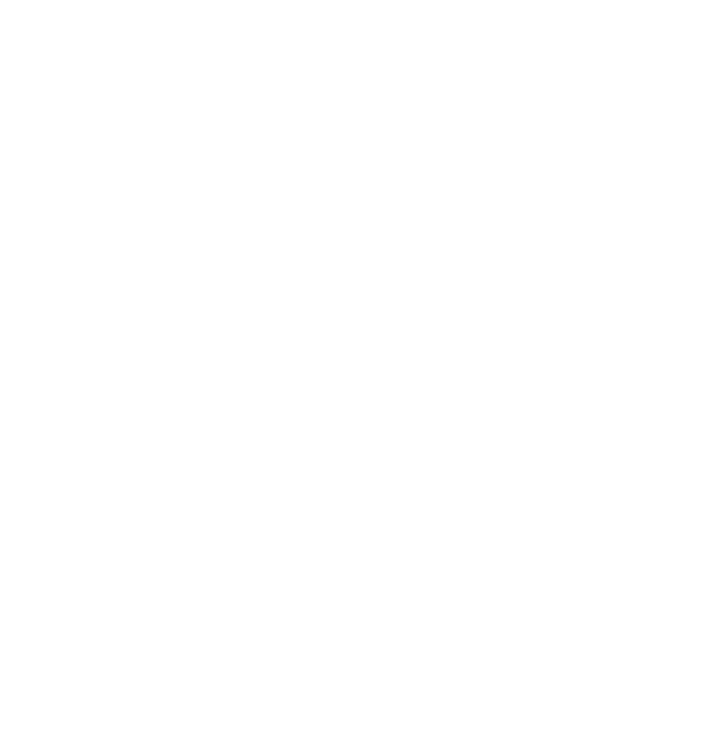
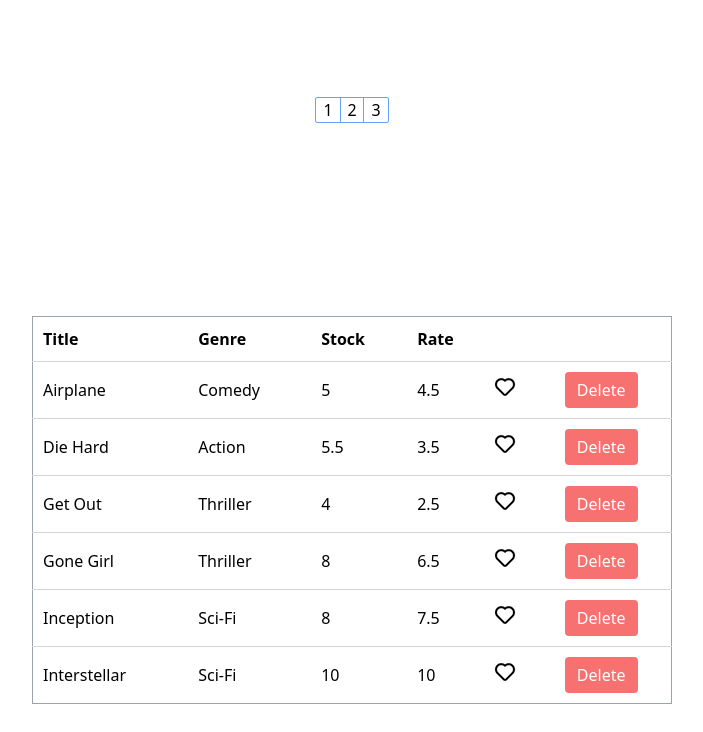
Before and after one commit to SaidxonXokimxonov/movie-app, a website with bundled scripts: page public/index.html in a window 1280 px wide. Shown: the whole page, without its empty margins (288-991 px from the left). Built offline with nearby package versions, Linux system fonts and the light colour scheme.

Commit message:
done table

```diff
--- a/public/index.html
+++ b/public/index.html
@@ -7,7 +7,6 @@
     <title>Movies</title>
     <script type="module" src="../build/index.js" defer></script>
   </head>
-  <body>
-
+  <body class="grid place-items-center h-[100vh]">
   </body>
 </html>
--- a/src/index.ts
+++ b/src/index.ts
@@ -0,0 +1,99 @@
+import { state } from './constants.js';
+
+const table = document.createElement('table');
+function createThead() {
+  table.classList.add('border', 'border-gray-400', 'text-left', 'w-[50%]');
+  const thead = document.createElement('thead');
+  const titleRow = document.createElement('tr');
+  const titles = ['Title', 'Genre', 'Stock', 'Rate'];
+
+  titles.forEach(text => {
+    const th = document.createElement('th');
+    th.textContent = text;
+    th.classList.add('p-[10px]', 'text-left');
+    titleRow.appendChild(th);
+  });
+
+  thead.appendChild(titleRow);
+  table.appendChild(thead);
+}
+
+function renderFunction() {
+  pagenation();
+  createThead();
+  createTbody();
+  document.body.appendChild(table);
+}
+
+function createTbody() {
+  const tbody = document.createElement('tbody');
+
+  state.movies.forEach(movie => {
+    const row = document.createElement('tr');
+    row.classList.add('border-t', 'border-gray-300');
+
+    const keys = Object.keys(movie);
+
+    for (let i = 0; i < keys.length; i++) {
+      if (keys[i] !== "id") {
+        const td = document.createElement('td');
+        td.textContent = movie[keys[i] as keyof typeof movie].toString();
+        td.classList.add('p-[10px]');
+        row.appendChild(td);
+      }
+    }
+
+    const heartAction = document.createElement('td');
+    const heartBtn = document.createElement('button');
+    heartBtn.classList.add('active:scale-110');
+    const heartImg = document.createElement('img');
+    heartImg.src = '../images/bg-white-heart.png';
+    heartBtn.appendChild(heartImg);
+    heartAction.appendChild(heartBtn);
+    let helper = true;
+    heartBtn.addEventListener('click', function () {
+      if (helper) {
+        heartImg.src = '../images/bg-black-heart.png';
+      } else {
+        heartImg.src = '../images/bg-white-heart.png';
+      }
+      helper = !helper;
+    });
+    row.appendChild(heartAction);
+
+    const btnAction = document.createElement('td');
+    btnAction.classList.add('p-[10px]', 'text-center');
+
+    const deleteBtn = document.createElement('button');
+    deleteBtn.classList.add('py-[6px]', 'px-3', 'text-white', 'bg-red-400', 'rounded-[4px]', 'active:scale-95');
+    deleteBtn.textContent = 'Delete';
+
+    btnAction.appendChild(deleteBtn);
+    deleteBtn.addEventListener('click', function () {
+      row.remove();
+    });
+    row.appendChild(btnAction);
+
+    tbody.appendChild(row);
+  });
+  table.appendChild(tbody);
+}
+
+function pagenation(){
+  let btns = [];
+  const div = document.createElement("div");
+  div.classList.add("flex", "border", "border-blue-400", "rounded-[2px]");
+  for(let i = 1; i <= 3; i++){
+    const btn = document.createElement("button");
+    btn.classList.add("w-6", "grid", "place-items-center", "focus:bg-blue-400", "focus:text-white");
+    if(i === 2){
+      btn.classList.add("border-l", "border-r", "border-blue-400");
+    }
+    btn.textContent = `${i}`;
+    div.appendChild(btn);
+    btns.push(btn);
+  }
+  document.querySelector("body")?.appendChild(div);
+}
+
+renderFunction();
```
